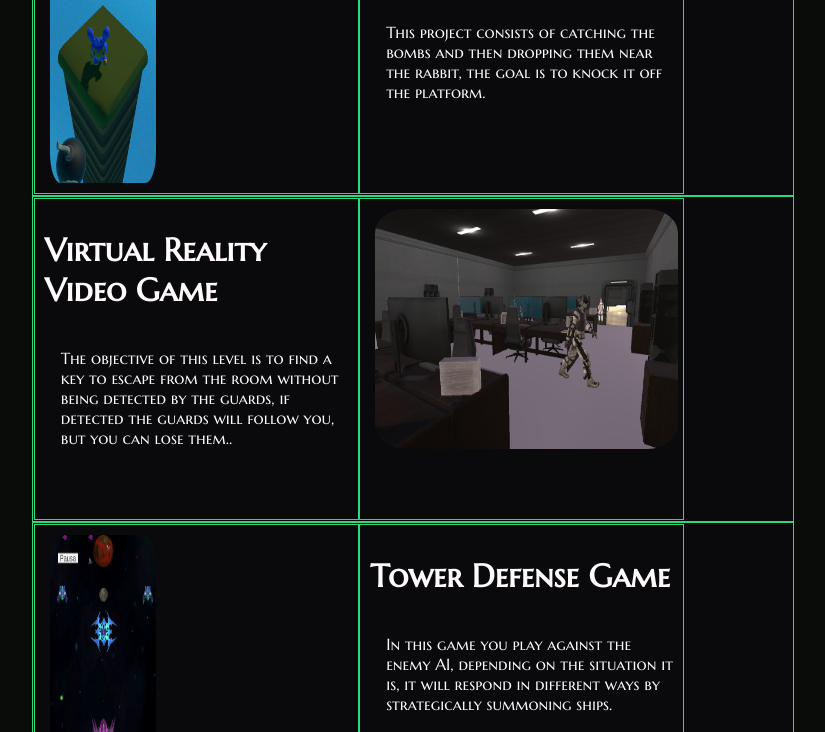
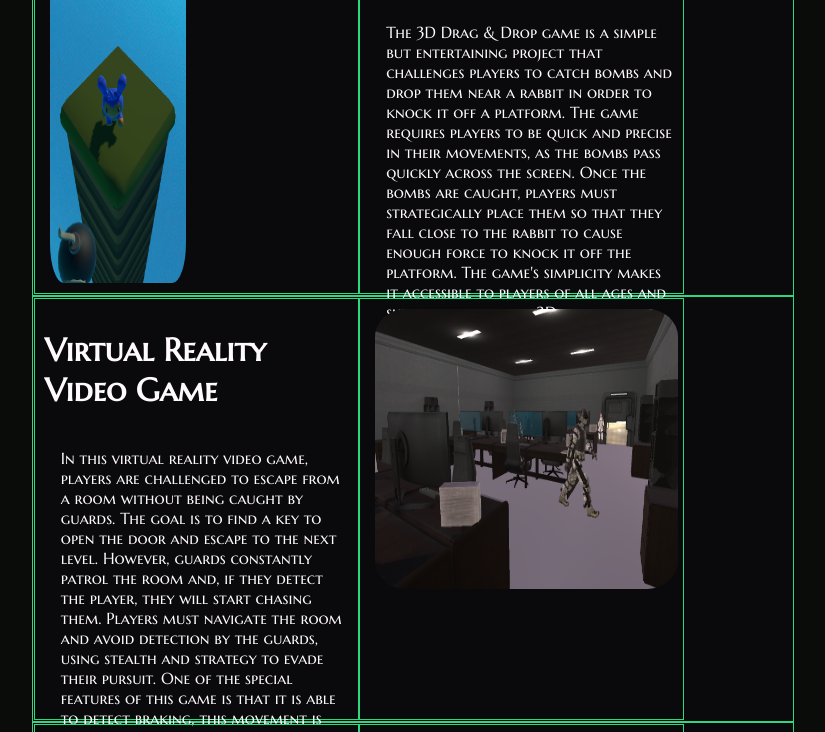
Before and after one commit to EdahiSihuca/edahisihuca.github.io, a plain HTML site: page index.html in a window 1280 px wide. Shown: the part 752-1484 px from the top of the page, without its empty margins (227-1052 px from the left). Drawn offline with Linux system fonts and the light colour scheme.

Commit message:
Corrección de primera entrega

```diff
--- a/css/styles.css
+++ b/css/styles.css
@@ -35,7 +35,7 @@ div {
   float: left;
   width: 40%;
   padding: 10px;
-  height: 300px; /* Should be removed. Only for demonstration */
+  height: 400px; /* Should be removed. Only for demonstration */
 }
 
 /* Style the top navigation bar */
@@ -107,12 +107,12 @@ hr{
  }
  .celeblength-img {
   height: 100%;
-  width: 35%;
+  width: 45%;
   border-radius: 10%;
   margin-left: 5px;
  }
  .celebwidth-img {
-  height: 80%;
+  height: 70%;
   width: 100%;
   border-radius: 10%;
   margin-left: 5px;
--- a/index.html
+++ b/index.html
@@ -27,13 +27,14 @@
             </div>
             <div class="column">
                 <h1> 3D Drag & Drop Game </h1>
-                <p>This project consists of catching the bombs and then dropping them near the rabbit, the goal is to knock it off the platform.</p>
+                <p>The 3D Drag & Drop game is a simple but entertaining project that challenges players to catch bombs and drop them near a rabbit in order to knock it off a platform. The game requires players to be quick and precise in their movements, as the bombs pass quickly across the screen. Once the bombs are caught, players must strategically place them so that they fall close to the rabbit to cause enough force to knock it off the platform. The game's simplicity makes it accessible to players of all ages and skill levels, while its 3D graphics and physics-based gameplay add an element of excitement and challenge. Thanks to its intuitive drag-and-drop mechanics and unique gameplay, 3D Drag & Drop is a great choice for anyone looking for a fun and engaging gaming experience.</p>
             </div>
         </div>
         <div class="Project">
             <div class="column">
                 <h1> Virtual Reality Video Game </h1>
-                <p>The objective of this level is to find a key to escape from the room without being detected by the guards, if detected the guards will follow you, but you can lose them..</p>
+                <p>In this virtual reality video game, players are challenged to escape from a room without being caught by guards. The goal is to find a key to open the door and escape to the next level. However, guards constantly patrol the room and, if they detect the player, they will start chasing them. Players must navigate the room and avoid detection by the guards, using stealth and strategy to evade their pursuit.
+                    One of the special features of this game is that it is able to detect braking, this movement is programmed to be an alternative to the left joystick that is used to run or walk through the game, the game also detects when the player crouches, this modifies the player's in-game model in order to reflect that behavior.</p>
             </div>
             <div class="column">
                 <img class="celebwidth-img" src="images/vr.png" >
@@ -45,7 +46,10 @@
             </div>
             <div class="column">
                 <h1> Tower Defense Game </h1>
-                <p>In this game you play against the enemy AI, depending on the situation it is, it will respond in different ways by strategically summoning ships.</p>
+                <p>Tower Defense games are a popular genre of strategy games that require players to defend a specific location against waves of enemy attacks. In this game, players must defend their territory by placing different types of towers and strategically summoning ships to counter enemy waves. As the game progresses, the enemy AI becomes more aggressive, making it more difficult to defend against their attacks.
+                    To succeed in the game, the player must carefully plan and choose his ships, taking into account the abilities of each unit. In addition, the player must manage his resources efficiently, choosing when and with which unit to spend his resources to maximize his attack and defense capabilities.
+                    Tower Defense games are known for their addictive gameplay and challenging difficulty, making them a favorite of players of all ages.
+                    </p>
             </div>
         </div>
     </body>
```
